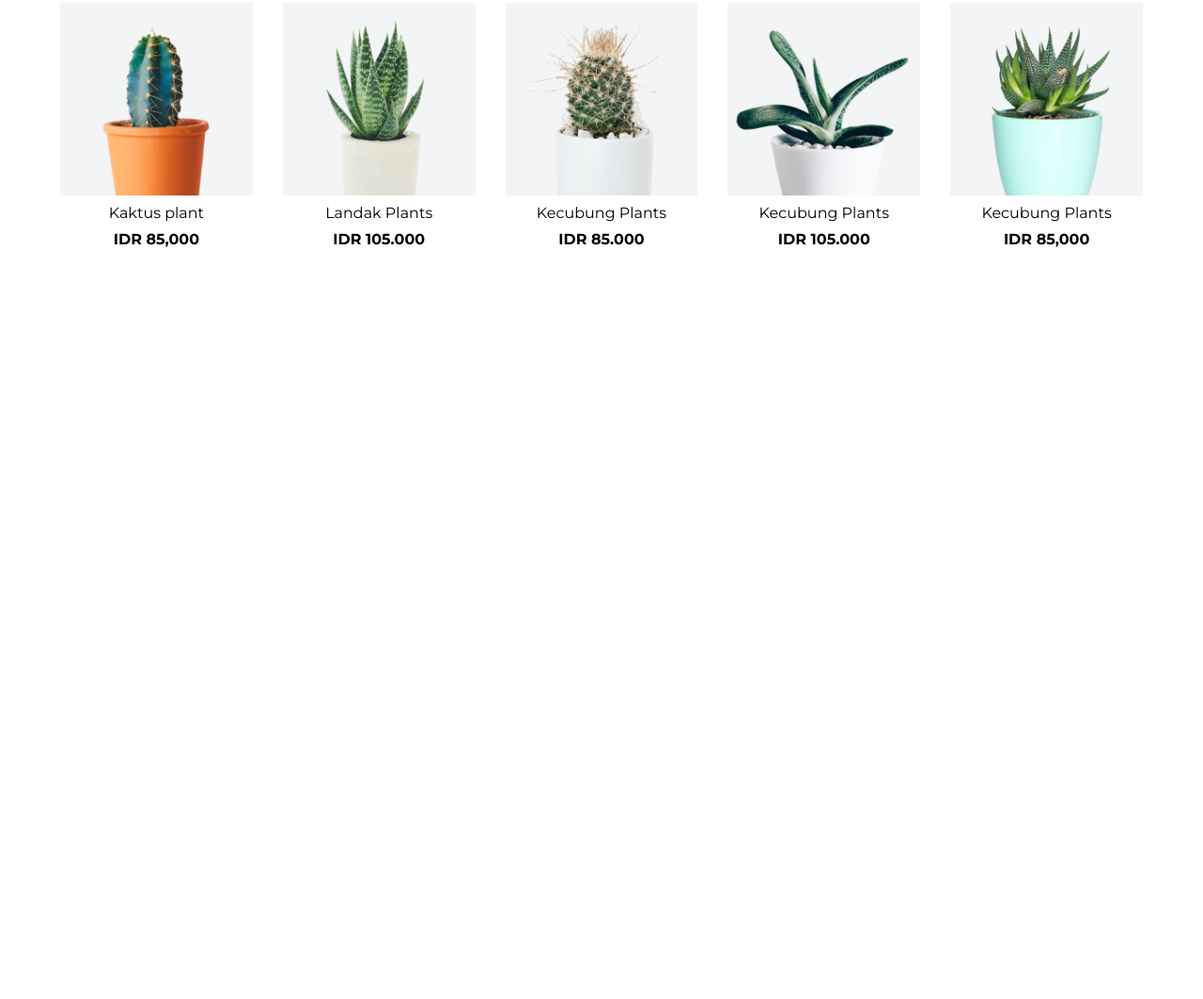
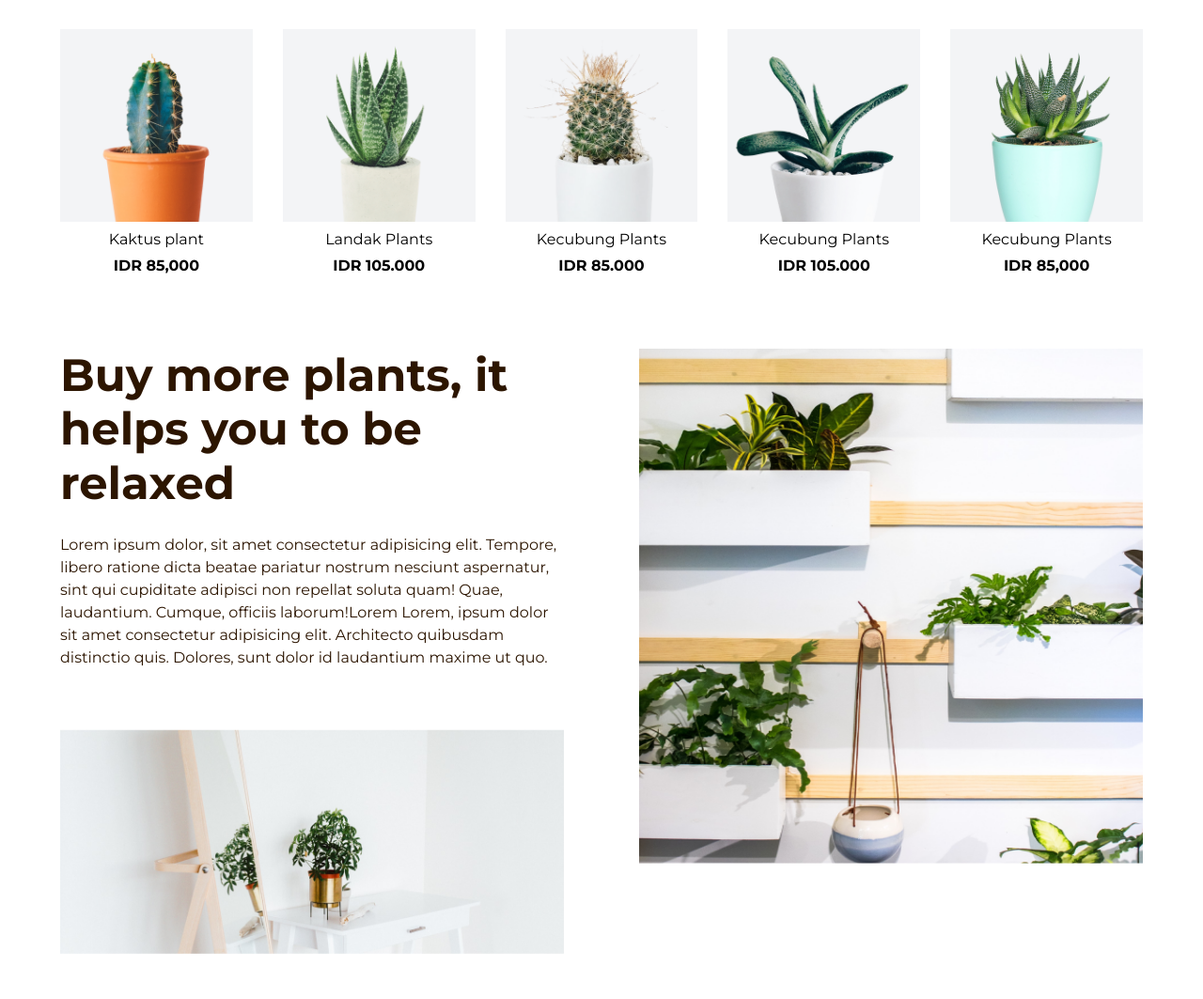
Before and after one commit to naveenkumar-gif/designs, a plain HTML site: page plantShop/green.html in a window 1280 px wide. Shown: the part 1104-2167 px from the top of the page at 94% size. Before the commit the page ends 1447 px from the top, so only its background shows below. Drawn offline with nearby package versions, Linux system fonts and the light colour scheme; a web font is replaced by a local one.

Commit message:
modified

```diff
--- a/plantShop/green.css
+++ b/plantShop/green.css
@@ -33,6 +33,11 @@ body {
   color: #156963;
 }
 
+.secondary-head {
+  font-size: 3rem;
+  color: #2c1500;
+  line-height: 1.2;
+}
 .icon {
   color: #156963;
   font-size: 1.5rem;
@@ -134,7 +139,7 @@ main {
   line-height: 1;
 }
 .collection-para {
-  font-size: 0.55rem;
+  font-size: 0.7rem;
   color: #2c1500;
   line-height: 1.5;
 }
@@ -178,3 +183,33 @@ figure {
   transform: translateY(-10px);
   /* transform: scale(1.1); */
 }
+
+.about-plant {
+  display: grid;
+  grid-template-columns: 1fr 1fr;
+
+  gap: 5rem;
+}
+
+.plant-1 {
+  display: flex;
+  flex-direction: column;
+  gap: 4rem;
+}
+
+.plant-item {
+  display: flex;
+  flex-direction: column;
+  gap: 1.5rem;
+}
+.about-para {
+  font-size: 1rem;
+  color: #2c1500;
+  line-height: 1.5;
+  font-weight: 400;
+}
+
+.plant-img {
+  width: 100%;
+  height: 85%;
+}
--- a/plantShop/green.html
+++ b/plantShop/green.html
@@ -175,6 +175,29 @@
           </div>
         </figure>
       </section>
+      <section class="about-plant">
+        <div class="plant-1">
+          <div class="plant-item">
+            <h2 class="secondary-head">
+              Buy more plants, it helps you to be relaxed
+            </h2>
+            <p class="about-para">
+              Lorem ipsum dolor, sit amet consectetur adipisicing elit. Tempore,
+              libero ratione dicta beatae pariatur nostrum nesciunt aspernatur,
+              sint qui cupiditate adipisci non repellat soluta quam! Quae,
+              laudantium. Cumque, officiis laborum!Lorem Lorem, ipsum dolor sit
+              amet consectetur adipisicing elit. Architecto quibusdam distinctio
+              quis. Dolores, sunt dolor id laudantium maxime ut quo.
+            </p>
+          </div>
+          <div>
+            <img src="./images/main-plant-3.png" alt="main-plant-3" />
+          </div>
+        </div>
+        <div class="plant-img">
+          <img src="./images/main-plant-2.png" alt="" />
+        </div>
+      </section>
     </main>
   </body>
 </html>
```
Also changed, not shown: plantShop/images/main-plant-2.png (renamed from plantShop/images/main-plant-2 (1).png).
